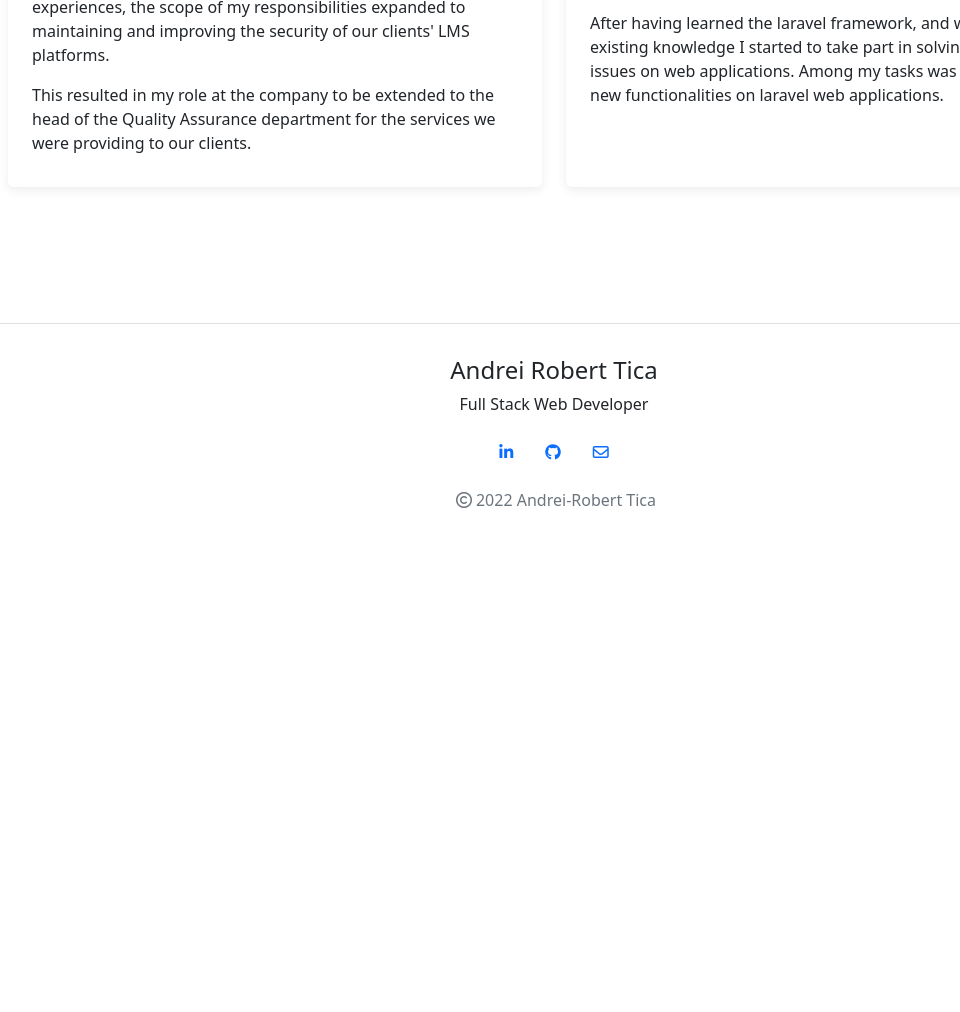
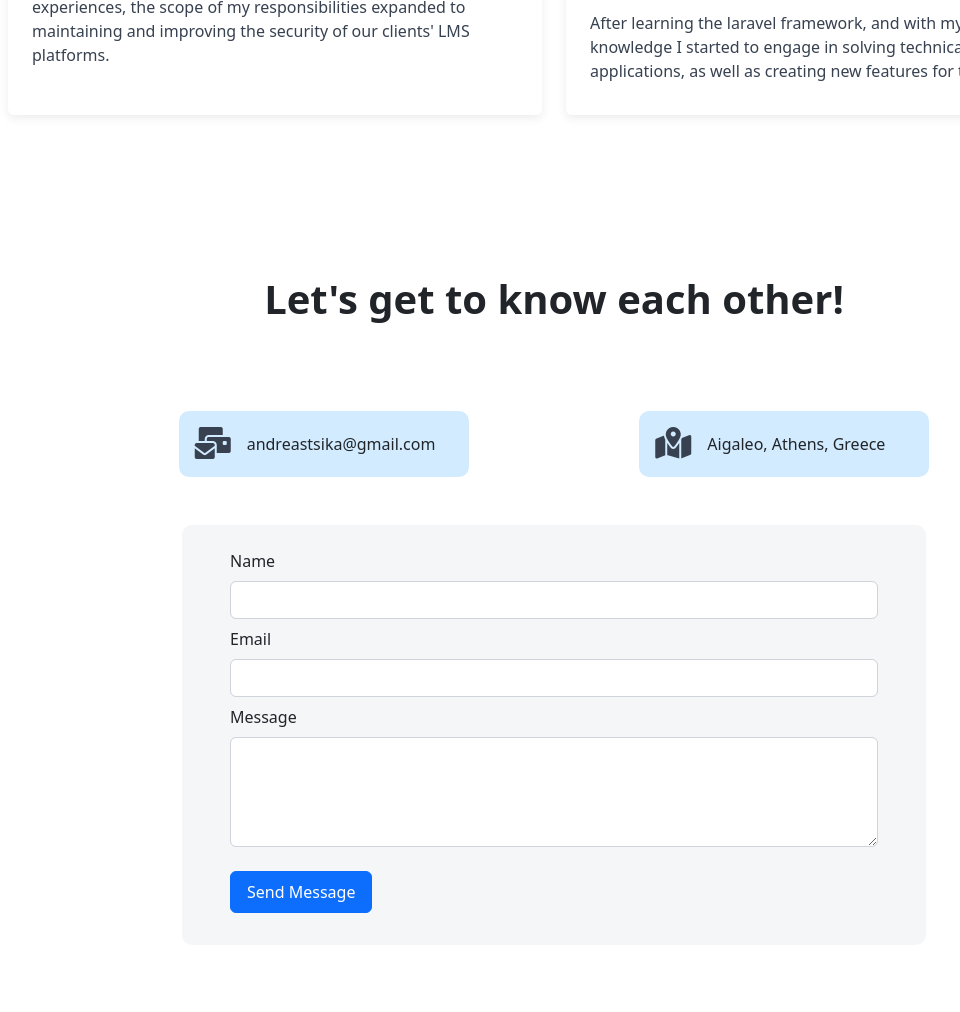
Before and after one commit to TsikaAndreas/portfolio-template, a plain HTML site: page index.html in a window 1280 px wide. Shown: the part 1882-2894 px from the top of the page, without its empty margins (86-1046 px from the left). Before the commit the page ends 2434 px from the top, so only its background shows below. Drawn offline with Linux system fonts and the light colour scheme.

Commit message:
some changes and added contact form

```diff
--- a/css/styles.css
+++ b/css/styles.css
@@ -2,6 +2,7 @@
   --gray: 55, 65, 80;
   --light-gray: 100, 100, 120;
   --blue: 60, 130, 255;
+  --light-blue: 210,235,255;
   --line-height: 1.5rem;
   --dark-white: 244, 246, 248;
 }
@@ -227,6 +228,59 @@ nav .navbar-brand.logo-text p::first-letter,
   align-items: stretch;
 }
 
+.experience-section .experience-item .card-body {
+  color: rgb(var(--gray));
+}
+
+/* Contact */
+
+.contact-cards {
+  align-items: center;
+  display: flex;
+  flex-wrap: wrap;
+  justify-content: space-evenly;
+}
+
+.contact-cards .card {
+  align-items: center;
+  background-color: rgb(var(--light-blue));
+  border: none;
+  border-radius: 10px;
+  display: flex;
+  flex-direction: row;
+  justify-content: flex-start;
+  margin: 1rem 0;
+  min-width: 290px;
+  padding: 1rem;
+  transition: all .3s ease-in-out;
+}
+
+.contact-cards .card .card-text {
+  font-weight: 500;
+  margin-left: 1rem;
+}
+
+.contact-cards .card .card-text a {
+  text-decoration: none;
+  color: inherit;
+}
+
+.contact-cards .card .card-icon {
+  color: rgb(var(--gray));
+}
+
+.contact-section .contact-form {
+  align-items: center;
+  display: flex;
+  justify-content: center;
+  background-color: rgb(var(--dark-white));
+  border-radius: 10px;
+}
+
+.contact-section .contact-form form {
+  width: 100%;
+}
+
 /* Footer */
 
 footer .social-items li:hover {
--- a/index.html
+++ b/index.html
@@ -188,7 +188,6 @@
               <div class="card-body px-4 py-3">
                 <p>When I started working as a full-stack developer, my work was mainly focused on solving technical issues in web applications and creating new features for them. Over time I started to learn how to work with Moodle e-learning platforms, as well as create new plugins or fix any issues related to them.</p>
                 <p>With the technological knowledge, I gained from my past experiences, the scope of my responsibilities expanded to maintaining and improving the security of our clients' LMS platforms.</p>
-                <p>This resulted in my role at the company to be extended to the head of the Quality Assurance department for the services we were providing to our clients.</p>
               </div>
             </div>
           </div>
@@ -210,13 +209,59 @@
               <div class="card-body px-4 py-3">
                 <p>During my internship I learned new skills on a day-to-day basis that I could apply to my tasks in order to improve the efficiency of the code and user productivity.</p>
                 <p>Part of my daily tasks included providing technical support to users and creating detailed documentation and presentations of the system for user training.</p>
-                <p>After having learned the laravel framework, and with my existing knowledge I started to take part in solving technical issues on web applications. Among my tasks was the creation of new functionalities on laravel web applications.</p>
+                <p>After learning the laravel framework, and with my existing knowledge I started to engage in solving technical issues in web applications, as well as creating new features for them. </p>
               </div>
             </div>
           </div>
         </div>
       </div>
     </section>
+
+    <section id="contact" class="contact-section">
+      <div class="container col-xxl-9 px-4 py-5">
+        <div class="text-center">
+          <h2 class="display-6 fw-bolder">Let's get to know each other!</h2>
+        </div>
+        <div class="row py-5 justify-content-center">
+          <div class="contact-cards my-3">
+            <div class="card">
+              <div class="card-icon">
+                <i class="fa-solid fa-envelopes-bulk fa-2x"></i>
+              </div>
+              <div class="card-text">
+                <a href="mailto:andreastsika@gmail.com">andreastsika@gmail.com</a>
+              </div>
+            </div>
+            <div class="card">
+              <div class="card-icon">
+                <i class="fa-solid fa-map-location-dot fa-2x"></i>
+              </div>
+              <div class="card-text">
+                <a href="https://www.google.com/maps?q=Egaleo" target="_blank">Aigaleo, Athens, Greece</a>
+              </div>
+            </div>
+          </div>
+          <div class="contact-form col-lg-8 py-3 px-5 my-3">
+            <form action="#" id="contact-form" method="POST">
+              <div class="form-group my-2">
+                <label for="name" class="form-label">Name</label>
+                <input class="form-control" type="text" id="name" name="name" required>
+              </div>
+              <div class="form-group my-2">
+                <label for="email" class="form-label">Email</label>
+                <input class="form-control" type="email" id="email" name="_replyto" required>
+              </div>
+              <div class="form-group my-2">
+                <label for="message" class="form-label">Message</label>
+                <textarea class="form-control" id="message" name="message" rows="4" required></textarea>
+              </div>
+              <button class="btn btn-primary my-3 px-3 py-2" type="submit">Send Message</button>
+            </form>
+          </div>
+        </div>
+      </div>
+    </section>
+
   </main>
 
   <section>
```
